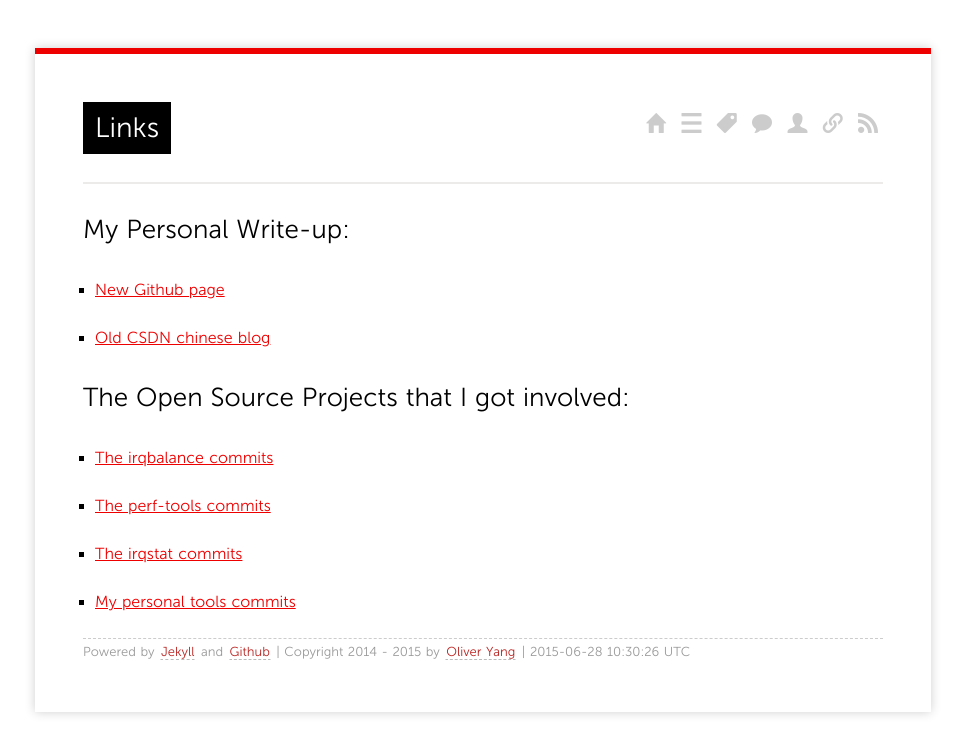
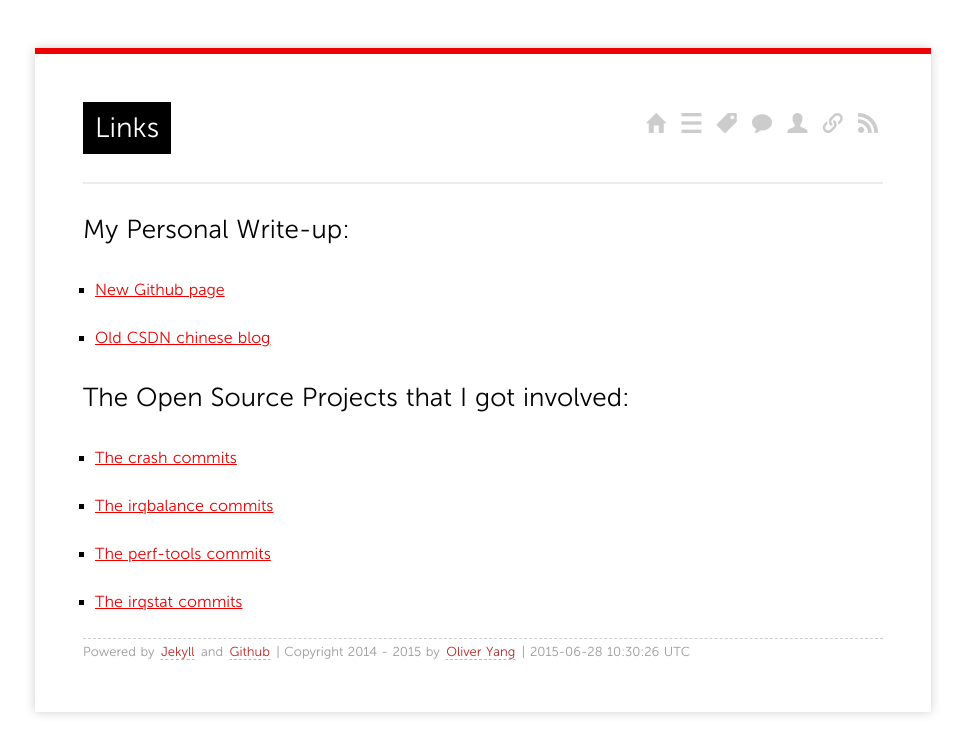
Before and after one commit to yangoliver/yangoliver.github.io, a Jekyll site: the page built from links/index.md, in a window 1280 px wide. Shown: the top 754 px of the page, without its empty margins (157-1122 px from the left). Built offline with Jekyll 4.4.1, drawn with Linux system fonts in a browser that asks for light colours; Markdown is read by kramdown in place of the engine named in the settings; comment, search, counter and statistics services are not loaded.

Commit message:
add crash commit link
Signed-off-by: Yong Yang <yangoliver@gmail.com>

```diff
--- a/links/index.md
+++ b/links/index.md
@@ -13,10 +13,10 @@ comments: yes
 
 ##The Open Source Projects that I got involved:
 
+- [The crash commits](http://yangoliver.github.io/2015/06/linux-crash-my-patches)
+
 - [The irqbalance commits](https://github.com/Irqbalance/irqbalance/commits?author=yangoliver)
 
 - [The perf-tools commits](https://github.com/brendangregg/perf-tools/commits?author=yangoliver)
 
 - [The irqstat commits](https://github.com/lanceshelton/irqstat/commits?author=yangoliver)
-
-- [My personal tools commits](https://github.com/yangoliver/mytools/commits?author=yangoliver)
```
